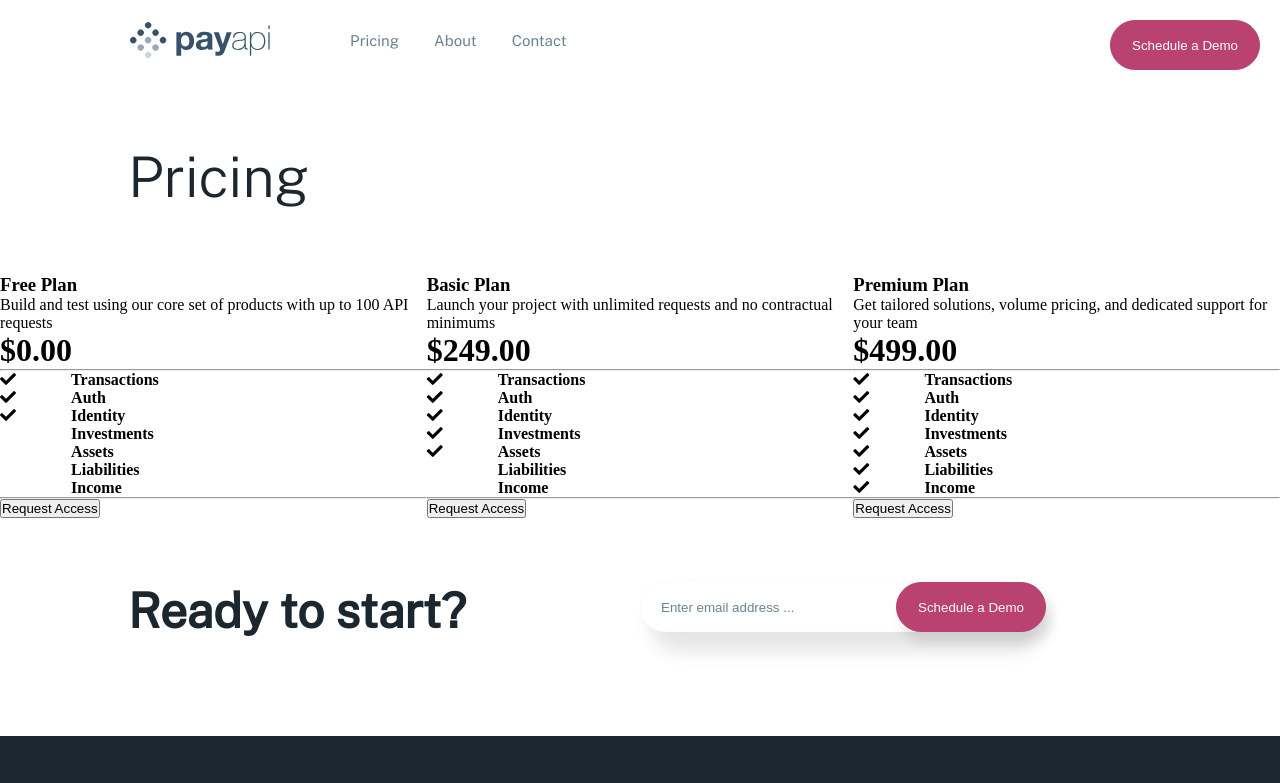
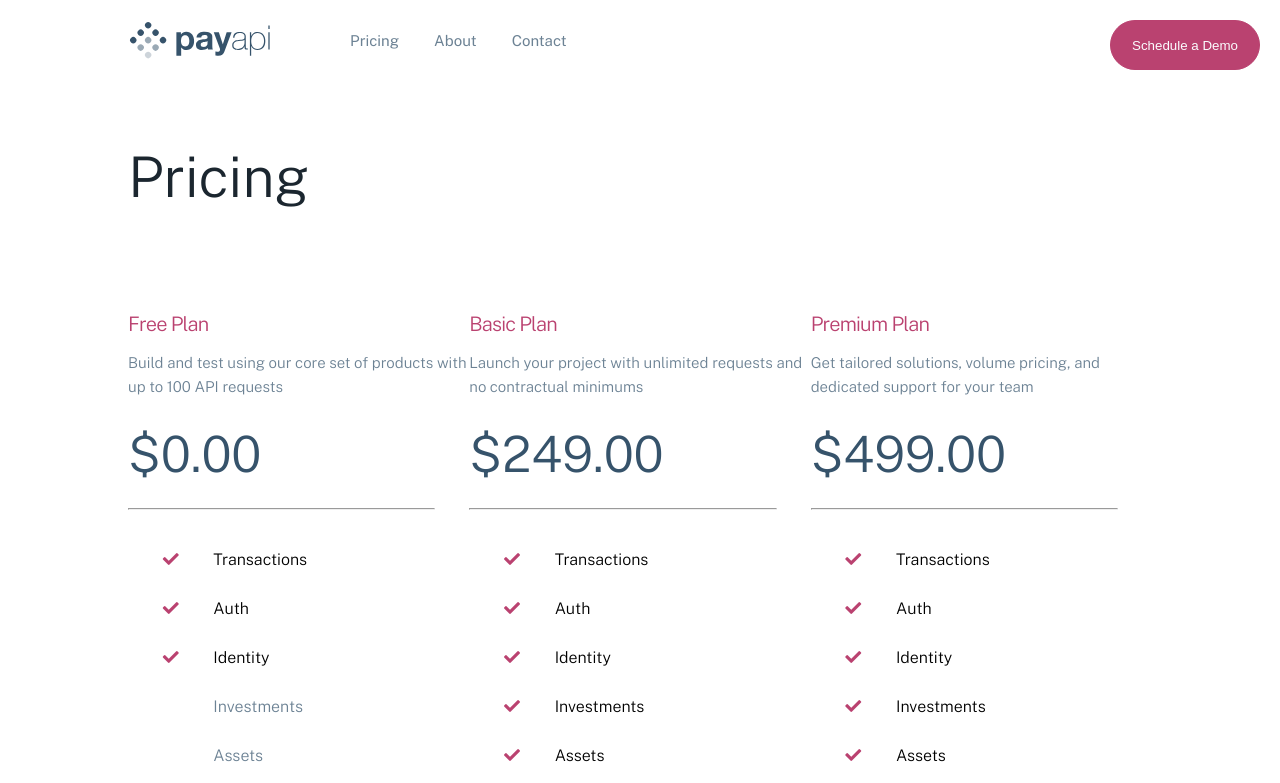
Before and after one commit to clf94-dev/pay-ap--web-react, a React (Create React App) app: page /pricing in a window 1280 px wide. Shown: the top 783 px of the page. Built offline with nearby package versions, Linux system fonts and the light colour scheme.

Commit message:
added style to PricingCard

```diff
--- a/src/components/PricingCard.jsx
+++ b/src/components/PricingCard.jsx
@@ -3,7 +3,7 @@ import React from 'react'
 
 function PricingCard(props) {
     return (
-        <Grid item md={4} xs={12}>
+        <Grid item sm={4} xs={12} className='pricing-col'>
             <h3>{props.title}
             </h3>
             <p>{props.text}
@@ -11,60 +11,60 @@ function PricingCard(props) {
             <h1>{props.price}
             </h1>
             <hr/>
-            <Grid container direction='row'>
-                <Grid item xs={2}>
+            <Grid container direction='row' className='feature-row'>
+                <Grid item xs={3}>
                     <i className={props.checkTrans && 'fas fa-check'}></i>
                 </Grid>
-                <Grid item xs={10}>
-                    <h4>Transactions</h4>
+                <Grid item xs={9}>
+                    <h4 style={{color:!props.checkTrans && 'rgb(108, 130, 148)'}}>Transactions</h4>
                 </Grid>
             </Grid>
-            <Grid container direction='row'>
-                <Grid item xs={2}>
+            <Grid container direction='row' className='feature-row'>
+                <Grid item xs={3}>
                     <i className={props.checkAuth && 'fas fa-check'}></i>
                 </Grid>
-                <Grid item xs={10}>
-                    <h4>Auth</h4>
+                <Grid item xs={9}>
+                    <h4 style={{color:!props.checkAuth && 'rgb(108, 130, 148)'}}>Auth</h4>
                 </Grid>
             </Grid>
-            <Grid container direction='row'>
-                <Grid item xs={2}>
+            <Grid container direction='row' className='feature-row'>
+                <Grid item xs={3}>
                     <i className={props.checkIdent && 'fas fa-check'}></i>
                 </Grid>
-                <Grid item xs={10}>
-                    <h4>Identity</h4>
+                <Grid item xs={9}>
+                    <h4 style={{color:!props.checkIdent && 'rgb(108, 130, 148)'}}>Identity</h4>
                 </Grid>
             </Grid>
-            <Grid container direction='row'>
-                <Grid item xs={2}>
+            <Grid container direction='row' className='feature-row'>
+                <Grid item xs={3}>
                     <i className={props.checkInvest && 'fas fa-check'}></i>
                 </Grid>
-                <Grid item xs={10}>
-                    <h4>Investments</h4>
+                <Grid item xs={9}>
+                    <h4 style={{color:!props.checkInvest && 'rgb(108, 130, 148)'}}>Investments</h4>
                 </Grid>
             </Grid>
-            <Grid container direction='row'>
-                <Grid item xs={2}>
+            <Grid container direction='row' className='feature-row'>
+                <Grid item xs={3}>
                     <i className={props.checkAssets && 'fas fa-check'}></i>
                 </Grid>
-                <Grid item xs={10}>
-                    <h4>Assets</h4>
+                <Grid item xs={9}>
+                    <h4 style={{color:!props.checkAssets && 'rgb(108, 130, 148)'}}>Assets</h4>
                 </Grid>
             </Grid>
-            <Grid container direction='row'>
-                <Grid item xs={2}>
+            <Grid container direction='row' className='feature-row'>
+                <Grid item xs={3}>
                     <i className={props.checkLiabil && 'fas fa-check'}></i>
                 </Grid>
-                <Grid item xs={10}>
-                    <h4>Liabilities</h4>
+                <Grid item xs={9}>
+                    <h4 style={{color:!props.checkLiabil && 'rgb(108, 130, 148)'}}>Liabilities</h4>
                 </Grid>
             </Grid>
-            <Grid container direction='row'>
-                <Grid item xs={2}>
+            <Grid container direction='row' className='feature-row'>
+                <Grid item xs={3}>
                     <i className={props.checkInc && 'fas fa-check'}></i>
                 </Grid>
-                <Grid item xs={10}>
-                    <h4>Income</h4>
+                <Grid item xs={9}>
+                    <h4 style={{color:!props.checkInc && 'rgb(108, 130, 148)'}}>Income</h4>
                 </Grid>
             </Grid>
             <hr/>
--- a/src/components/pages/Pricing.jsx
+++ b/src/components/pages/Pricing.jsx
@@ -10,7 +10,7 @@ function Pricing() {
     return (
         <div>
             <TopPricing/>
-            <Grid container direction='row'>
+            <Grid container direction='row' className='pricing-row'>
                 {PricingData.map(data => {
                     return (<PricingCard
                         key={data.index}
--- a/src/components/styles/App.css
+++ b/src/components/styles/App.css
@@ -292,23 +292,6 @@ body {
   .companies-cont .text-col p {
     padding-right: 23%;
   }
-}
-
-.companies-cont .text-col .dark-btn {
-  height: 50px;
-  width: 150px;
-  border-radius: 25px;
-  margin-bottom: 30px;
-  cursor: pointer;
-  border: 1px solid #fbfcfe;
-  background-color: transparent;
-  color: #fbfcfe;
-}
-
-.companies-cont .text-col .dark-btn:hover {
-  transition: all 0.2s ease-out;
-  background-color: #fbfcfe;
-  color: #1b262f;
 }
 
 .companies-cont .comp-col {
@@ -803,3 +786,116 @@ body {
     font-size: 35px;
   }
 }
+
+.pricing-row {
+  padding: 5% 10%;
+}
+
+@media screen and (min-width: 755px) {
+  .pricing-row {
+    padding: 3% 10%;
+  }
+}
+
+@media screen and (max-width: 755px) {
+  .pricing-row .pricing-col {
+    padding-top: 5%;
+  }
+}
+
+@media screen and (max-width: 1080px) {
+  .pricing-row .pricing-col {
+    text-align: center;
+    justify-content: center;
+  }
+}
+
+.pricing-row .pricing-col h1 {
+  font-size: 40px;
+  font-weight: 300;
+  color: #36536b;
+  font-family: "Public Sans", sans-serif;
+  margin-bottom: 20px;
+}
+
+@media screen and (min-width: 756px) {
+  .pricing-row .pricing-col h1 {
+    font-size: 50px;
+  }
+}
+
+.pricing-row .pricing-col h3 {
+  font-size: 20px;
+  color: #ba4270;
+  font-weight: 300;
+  letter-spacing: -0.05rem;
+  font-family: "Public Sans", sans-serif;
+  margin-bottom: 15px;
+}
+
+.pricing-row .pricing-col p {
+  font-size: 15px;
+  font-weight: 300;
+  line-height: 1.5rem;
+  font-family: "Public Sans", sans-serif;
+  color: #6c8294;
+  margin-bottom: 25px;
+}
+
+@media screen and (max-width: 1080px) {
+  .pricing-row .pricing-col p {
+    padding: 0 7%;
+  }
+}
+
+.pricing-row .pricing-col hr {
+  color: lightgray;
+  width: 90%;
+  margin: 25px 0;
+}
+
+@media screen and (max-width: 1080px) {
+  .pricing-row .pricing-col hr {
+    justify-self: center;
+  }
+}
+
+@media screen and (max-width: 756px) {
+  .pricing-row .pricing-col hr {
+    width: 100%;
+  }
+}
+
+.pricing-row .pricing-col .feature-row {
+  align-items: center;
+  text-align: center;
+}
+
+.pricing-row .pricing-col .feature-row h4 {
+  text-align: start;
+  font-size: 16px;
+  font-family: "Public Sans", sans-serif;
+  font-weight: 300;
+  margin: 15px 0;
+}
+
+.pricing-row .pricing-col .feature-row i {
+  color: #ba4270;
+}
+
+.pricing-row .pricing-col .dark-btn {
+  height: 50px;
+  width: 150px;
+  border-radius: 25px;
+  margin-bottom: 30px;
+  cursor: pointer;
+  border: 1px solid #1b262f;
+  background-color: transparent;
+  color: #1b262f;
+}
+
+.pricing-row .pricing-col .dark-btn:hover {
+  transition: all 0.2s ease-out;
+  background-color: #1b262f;
+  color: #fbfcfe;
+}
--- a/src/components/styles/App.scss
+++ b/src/components/styles/App.scss
@@ -259,21 +259,6 @@
                 line-height: 1.5rem;
                 font-family: $public-sans;
                 margin-bottom: 30px;
-            }
-            .dark-btn {
-                height: 50px;
-                width: 150px;
-                border-radius: 25px;
-                margin-bottom: 30px;
-                cursor: pointer;
-                border: 1px solid $link-water-white;
-                background-color: transparent;
-                color: $link-water-white;
-                &:hover {
-                    transition: all 0.2s ease-out;
-                    background-color: $link-water-white;
-                    color: $mirage-blue;
-                }
             }
         }
         .comp-col {
@@ -673,3 +658,89 @@
             }
         }
     }
+
+    //---------------------PricingCard component -----------------
+    .pricing-row {
+        @media screen and (min-width: 755px) {
+            padding: 3% 10%;
+        }
+        padding: 5% 10%;
+        .pricing-col {
+            @media screen and (max-width: 755px) {
+                padding-top: 5%;
+            }
+            @media screen and (max-width: 1080px) {
+                text-align: center;
+                justify-content: center;
+            }
+            h1 {
+                @media screen and (min-width: 756px) {
+                    font-size: 50px;
+                }
+                font-size:40px;
+                font-weight: $light;
+                color: $san-juan-blue;
+                font-family: $public-sans;
+                margin-bottom: 20px;
+            }
+            h3 {
+                font-size: $h3-small;
+                color: $dark-red;
+                font-weight: $light;
+                letter-spacing: -0.05rem;
+                font-family: $public-sans;
+                margin-bottom: 15px;
+            }
+            p {
+                @media screen and (max-width: 1080px) {
+                    padding: 0 7%;
+                }
+                font-size: 15px;
+                font-weight: $light;
+                line-height: 1.5rem;
+                font-family: $public-sans;
+                color: $light-san-juan-blue;
+                margin-bottom: 25px;
+            }
+            hr {
+                @media screen and (max-width: 1080px) {
+                    justify-self: center;
+                }
+                color: lightgray;
+                @media screen and (max-width: 756px) {
+                    width: 100%;
+                }
+                width: 90%;
+                margin: 25px 0;
+            }
+            .feature-row {
+                align-items: center;
+                text-align: center;
+                h4 {
+                    text-align: start;
+                    font-size: 16px;
+                    font-family: $public-sans;
+                    font-weight: $light;
+                    margin: 15px 0;
+                }
+                i {
+                    color: $dark-red;
+                }
+            }
+            .dark-btn {
+                height: 50px;
+                width: 150px;
+                border-radius: 25px;
+                margin-bottom: 30px;
+                cursor: pointer;
+                border: 1px solid $mirage-blue;
+                background-color: transparent;
+                color: $mirage-blue;
+                &:hover {
+                    transition: all 0.2s ease-out;
+                    background-color: $mirage-blue;
+                    color: $link-water-white;
+                }
+            }
+        }
+    }
```
Also changed, not shown: src/components/styles/App.min.css.
